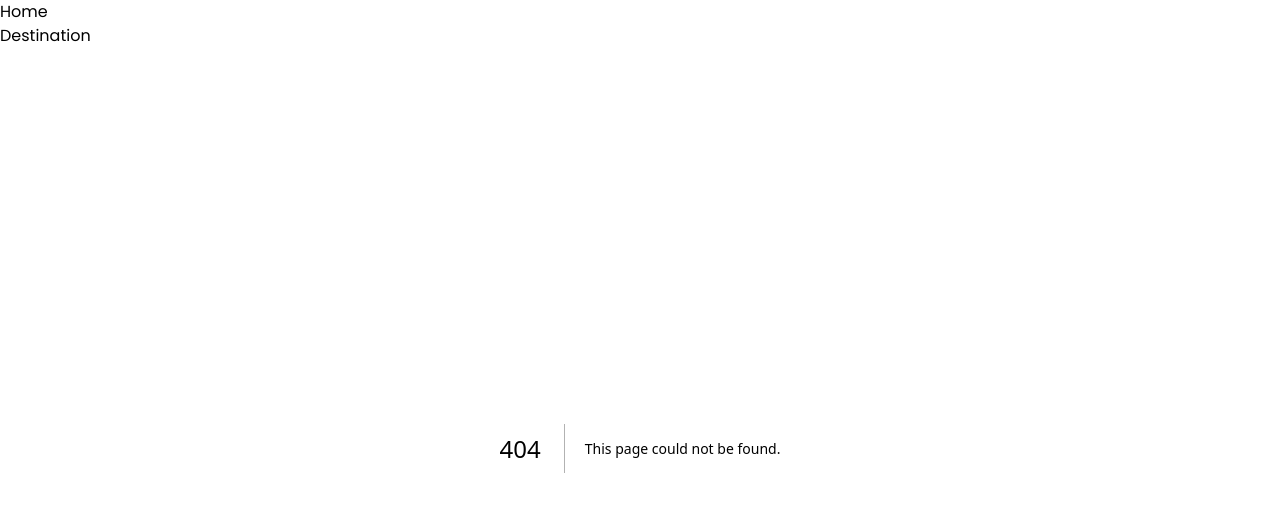
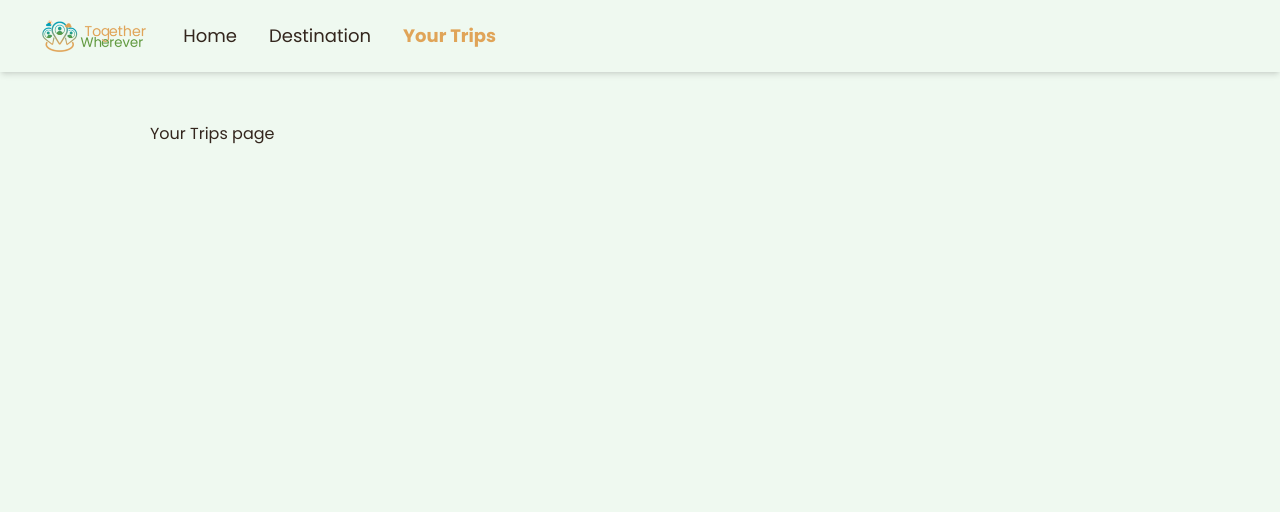
Before and after one commit to TogetherWherever/TogetherWherever-Frontend, a Next.js app in the folder together-wherever/: page /your-trips in a window 1280 px wide. Before the commit this address had no page. Shown: the top 512 px of the page. Built offline with nearby package versions, Linux system fonts and the light colour scheme.

Commit message:
feat: add nav bar

```diff
--- /dev/null
+++ b/together-wherever/src/app/components/NavBar.tsx
@@ -0,0 +1,27 @@
+'use client'; // Mark this as a Client Component
+
+import Link from 'next/link';
+import { usePathname } from 'next/navigation';
+
+export default function NavBar() {
+    const pathname = usePathname();
+
+    const links = [
+        { href: '/', label: 'Home' },
+        { href: '/destination-detail', label: 'Destination' },
+        { href: '/your-trips', label: 'Your Trips' },
+    ];
+
+    return (
+        <nav className="flex items-center px-10 py-4 shadow-md">
+            <Link href="/">
+                <img src="/logo.png" alt="Logo" className="h-10 w-auto pr-4" />
+            </Link>
+            {links.map((link) => (
+                <Link href={link.href}key={link.label} className={`px-4 text-lg ${pathname === link.href ? 'text-earth-yellow font-bold' : ''}`}>
+                    {link.label}
+                </Link>
+            ))}
+        </nav>
+    );
+}
--- /dev/null
+++ b/together-wherever/src/app/destination-detail/page.tsx
@@ -0,0 +1,7 @@
+export default function DestinationDetail() {
+  return (
+    <div>
+      Destination Detail page
+    </div>
+  );
+}
--- a/together-wherever/src/app/layout.tsx
+++ b/together-wherever/src/app/layout.tsx
@@ -1,6 +1,7 @@
 import type { Metadata } from "next";
-import { Poppins } from "@next/font/google"
+import { Poppins } from "@next/font/google";
 import "./globals.css";
+import NavBar from "./components/NavBar";
 
 const poppins = Poppins({
     subsets: ["latin"],
@@ -21,19 +22,10 @@ export default function RootLayout({
     return (
         <html lang="en">
             <body className={poppins.variable}>
-        <header>
-          <nav>
-            <ul>
-              <li>
-                <a href="/">Home</a>
-              </li>
-              <li>
-                <a href="/destination-detail">Destination</a>
-              </li>
-            </ul>
-          </nav>
-        </header>
+                <NavBar />
+                <div className="px-[150px] pt-[50px]">
                 {children}
+                </div>
             </body>
         </html>
     );
--- a/together-wherever/src/app/page.tsx
+++ b/together-wherever/src/app/page.tsx
@@ -1,101 +1,7 @@
-import Image from "next/image";
-
 export default function Home() {
-  return (
-    <div className="grid grid-rows-[20px_1fr_20px] items-center justify-items-center min-h-screen p-8 pb-20 gap-16 sm:p-20 font-[family-name:var(--font-geist-sans)]">
-      <main className="flex flex-col gap-8 row-start-2 items-center sm:items-start">
-        <Image
-          className="dark:invert"
-          src="https://nextjs.org/icons/next.svg"
-          alt="Next.js logo"
-          width={180}
-          height={38}
-          priority
-        />
-        <ol className="list-inside list-decimal text-sm text-center sm:text-left font-[family-name:var(--font-geist-mono)]">
-          <li className="mb-2">
-            Get started by editing{" "}
-            <code className="bg-black/[.05] dark:bg-white/[.06] px-1 py-0.5 rounded font-semibold">
-              src/app/page.tsx
-            </code>
-            .
-          </li>
-          <li>Save and see your changes instantly.</li>
-        </ol>
-
-        <div className="flex gap-4 items-center flex-col sm:flex-row">
-          <a
-            className="rounded-full border border-solid border-transparent transition-colors flex items-center justify-center bg-foreground text-background gap-2 hover:bg-[#383838] dark:hover:bg-[#ccc] text-sm sm:text-base h-10 sm:h-12 px-4 sm:px-5"
-            href="https://vercel.com/new?utm_source=create-next-app&utm_medium=appdir-template-tw&utm_campaign=create-next-app"
-            target="_blank"
-            rel="noopener noreferrer"
-          >
-            <Image
-              className="dark:invert"
-              src="https://nextjs.org/icons/vercel.svg"
-              alt="Vercel logomark"
-              width={20}
-              height={20}
-            />
-            Deploy now
-          </a>
-          <a
-            className="rounded-full border border-solid border-black/[.08] dark:border-white/[.145] transition-colors flex items-center justify-center hover:bg-[#f2f2f2] dark:hover:bg-[#1a1a1a] hover:border-transparent text-sm sm:text-base h-10 sm:h-12 px-4 sm:px-5 sm:min-w-44"
-            href="https://nextjs.org/docs?utm_source=create-next-app&utm_medium=appdir-template-tw&utm_campaign=create-next-app"
-            target="_blank"
-            rel="noopener noreferrer"
-          >
-            Read our docs
-          </a>
+    return (
+        <div>
+            Home page
         </div>
-      </main>
-      <footer className="row-start-3 flex gap-6 flex-wrap items-center justify-center">
-        <a
-          className="flex items-center gap-2 hover:underline hover:underline-offset-4"
-          href="https://nextjs.org/learn?utm_source=create-next-app&utm_medium=appdir-template-tw&utm_campaign=create-next-app"
-          target="_blank"
-          rel="noopener noreferrer"
-        >
-          <Image
-            aria-hidden
-            src="https://nextjs.org/icons/file.svg"
-            alt="File icon"
-            width={16}
-            height={16}
-          />
-          Learn
-        </a>
-        <a
-          className="flex items-center gap-2 hover:underline hover:underline-offset-4"
-          href="https://vercel.com/templates?framework=next.js&utm_source=create-next-app&utm_medium=appdir-template-tw&utm_campaign=create-next-app"
-          target="_blank"
-          rel="noopener noreferrer"
-        >
-          <Image
-            aria-hidden
-            src="https://nextjs.org/icons/window.svg"
-            alt="Window icon"
-            width={16}
-            height={16}
-          />
-          Examples
-        </a>
-        <a
-          className="flex items-center gap-2 hover:underline hover:underline-offset-4"
-          href="https://nextjs.org?utm_source=create-next-app&utm_medium=appdir-template-tw&utm_campaign=create-next-app"
-          target="_blank"
-          rel="noopener noreferrer"
-        >
-          <Image
-            aria-hidden
-            src="https://nextjs.org/icons/globe.svg"
-            alt="Globe icon"
-            width={16}
-            height={16}
-          />
-          Go to nextjs.org →
-        </a>
-      </footer>
-    </div>
-  );
+    );
 }
--- /dev/null
+++ b/together-wherever/src/app/your-trips/page.tsx
@@ -0,0 +1,7 @@
+export default function YourTrips() {
+    return (
+      <div>
+        Your Trips page
+      </div>
+    );
+  }
--- a/together-wherever/tailwind.config.ts
+++ b/together-wherever/tailwind.config.ts
@@ -11,6 +11,11 @@ const config: Config = {
       colors: {
         background: "var(--background)",
         foreground: "var(--foreground)",
+        'earth-yellow': '#E0A458',
+        'moonstone-blue': '#009FB7',
+        'asparagus-green': '#60993E',
+        'mint-cream': '#EFF9F0',
+        'bistre': '#33261D',
       },
     },
   },
```
Also changed, not shown: together-wherever/public/logo.png (added). Lines whose indentation alone changed are shown as unchanged.
